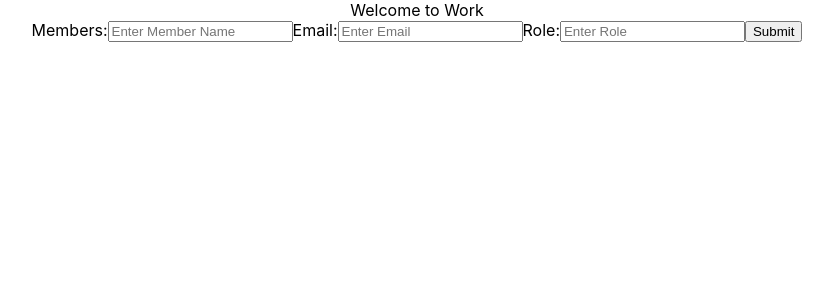
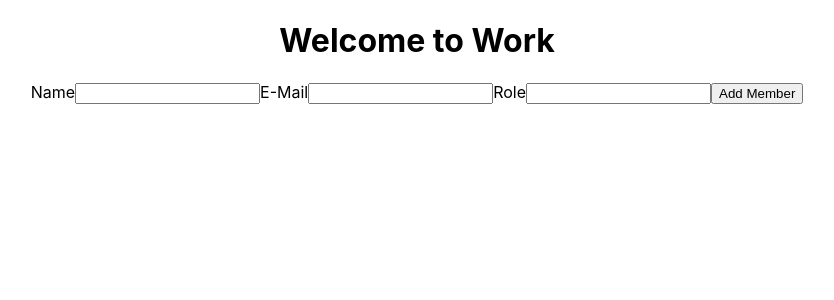
Before and after one commit to bloominstituteoftechnology/team-builder, a React (Create React App) app in the folder team-builder/: page / in a window 1280 px wide. Shown: the top 300 px of the page, without its empty margins (223-1057 px from the left). Built offline with nearby package versions, Linux system fonts and the light colour scheme.

Commit message:
completed stretch and mvp

```diff
--- a/team-builder/src/App.js
+++ b/team-builder/src/App.js
@@ -1,54 +1,38 @@
 import React, { useState } from "react";
 import "./App.css";
+import Form from './Form';
+import Members from './Members'
 
 function App() {
-  const [state, setState] = useState({
-    member: "",
-    email: "",
-    role: ""
-  });
-  const stateFormChange = e => {
-    setState({
-      ...state,
-      [e.target.member]: e.target.value
+
+  const [teamList, setTeamList] = useState([]);
+
+  function addNewMember (prop) {
+
+    const member = {
+
+      id: Date.now(),
+      name: prop["name"],
+      email: prop["email"],
+      role: prop["role"],
+    };
+
+    setTeamList([...teamList, member]);
+  }
+
+  function deleteMember (id) {
+
+    const memberFilter = teamList.filter(member =>{
+      return member.id !== id;
     });
-  };
-  const handleSubmit = e => {
-    e.preventDefault();
-  };
+
+    setTeamList(memberFilter);
+  }
+
   return (
     <div className="App">
-      <header>Welcome to Work</header>
-      <form onSubmit={handleSubmit}>
-        <label>
-          Members:
-          <input
-            type="text"
-            name="member"
-            placeholder="Enter Member Name "
-            onChange={stateFormChange}
-          />
-        </label>
-        <label>
-          Email:
-          <input
-            type="text"
-            name="email"
-            placeholder="Enter Email"
-            onChange={stateFormChange}
-          />
-        </label>
-        <label>
-          Role:
-          <input
-            type="text"
-            name="role"
-            placeholder="Enter Role"
-            onChange={stateFormChange}
-          />
-        </label>
-        <input type="submit" />
-      </form>
+      <Form team={addNewMember} />
+      <Members memberList={teamList} deleteMember={deleteMember} />
     </div>
   );
 }
--- /dev/null
+++ b/team-builder/src/Form.js
@@ -0,0 +1,45 @@
+import React, { useState } from "react";
+
+function Form(props) {
+  const [mem, setMem] = useState();
+  function handleChange(event) {
+    setMem({ ...mem, [event.target.name]: event.target.value });
+  }
+
+  function handleSubmit(event) {
+    event.preventDefault();
+    props.team(mem);
+  }
+
+  return (
+    <div>
+    <h1>Welcome to Work</h1>
+      <form onSubmit={handleSubmit}>
+        <lable>Name</lable>
+        <input
+          id="name"
+          type="text"
+          name="name"
+          onChange={e => handleChange(e)}></input>
+        <lable>E-Mail</lable>
+        <input
+          id="email"
+          type="text"
+          name="email"
+          onChange={e => handleChange(e)}
+        />
+        <lable>
+          Role
+        </lable>
+        <input
+          id="role"
+          type="text"
+          name="role"
+          onChange={e => handleChange(e)}
+        />
+        <button type="submit">Add Member</button>
+      </form>
+    </div>
+  );
+}
+export default Form;
--- /dev/null
+++ b/team-builder/src/Members.js
@@ -0,0 +1,22 @@
+import React from "react";
+
+const Members = props => {
+
+    return (
+    <div>
+        {props.memberList.map(mem => {
+            return (
+            <div
+                key={mem.id}>
+                <h2>{mem.name}</h2>
+                <p>E-mail: {mem.email}</p>
+                <p>Role: {mem.role}</p>
+                <button onClick={() => props.deleteMember(mem.id)}>Delete</button>
+            </div>
+            );
+        })}
+    </div>
+    );
+};
+
+export default Members;
```
